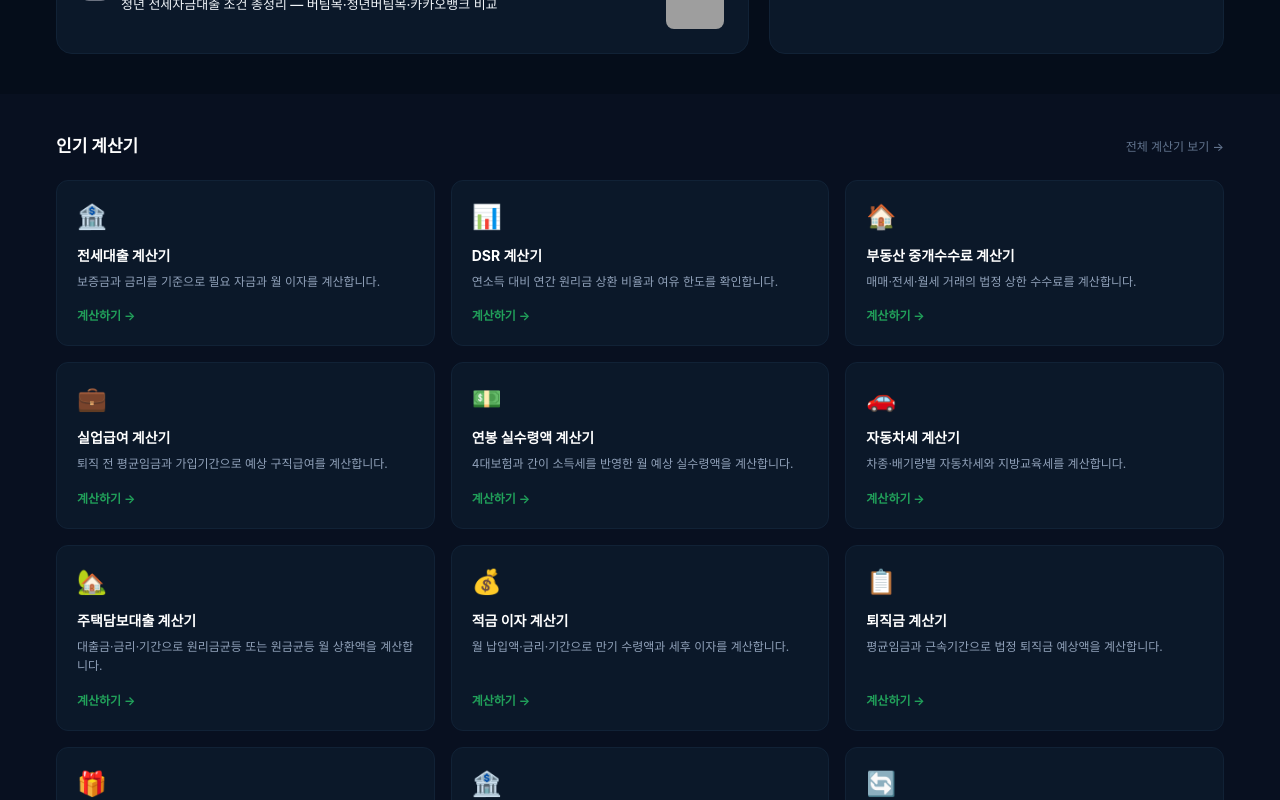
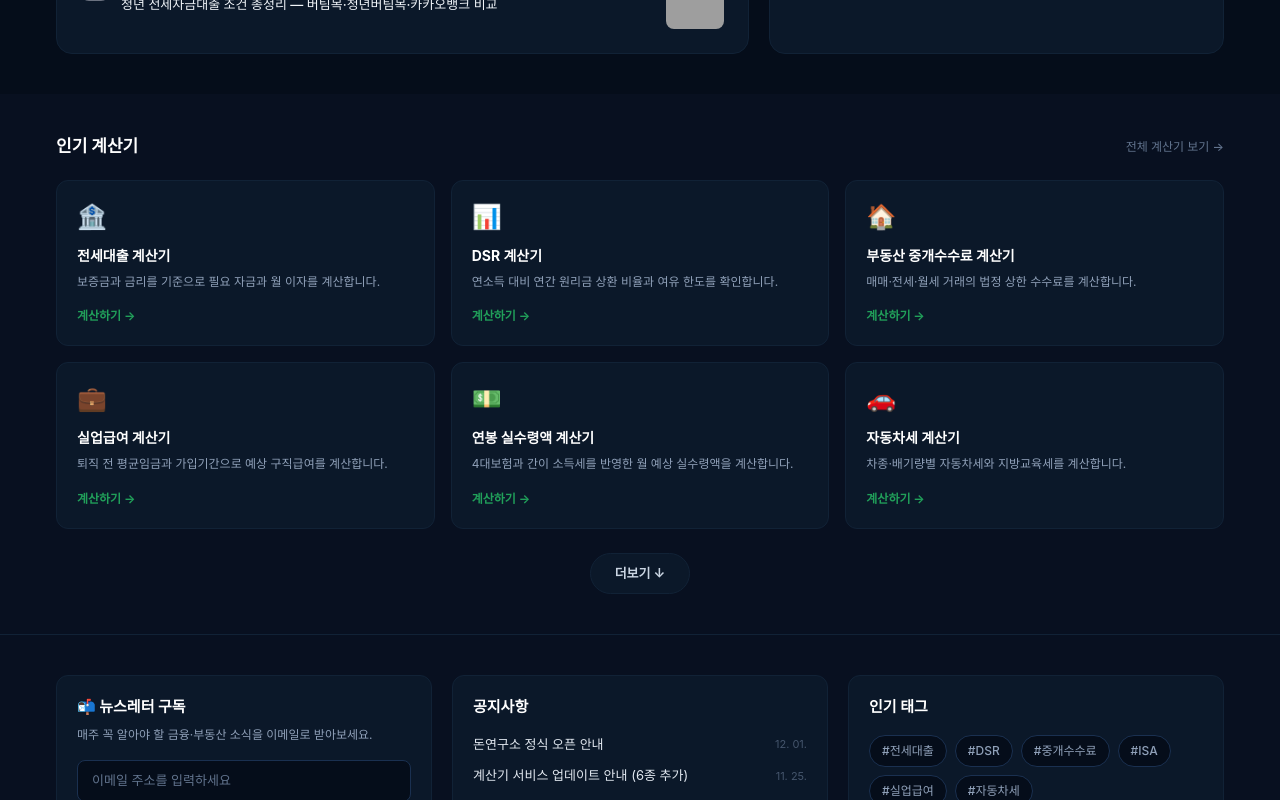
Before and after one commit to dev-jcompany/moneypick, a Next.js app: page / in a window 1280 px wide. Shown: the part 1340-2140 px from the top of the page. Built offline with nearby package versions, Linux system fonts and the light colour scheme; no server answers; the database is empty; grey boxes are pictures that could not be loaded; a web font is replaced by a local one.

Commit message:
feat: collapse homepage calculators to two rows

```diff
--- a/components/CalculatorCards.tsx
+++ b/components/CalculatorCards.tsx
@@ -1,7 +1,19 @@
+'use client';
+
 import Link from 'next/link';
+import { useState } from 'react';
 import { calculators } from '@/src/data/calculators';
 
 export default function CalculatorCards() {
+  const [expanded, setExpanded] = useState(false);
+
+  function collapsedVisibility(index: number) {
+    if (index < 2) return 'flex';
+    if (index < 4) return 'hidden sm:flex';
+    if (index < 6) return 'hidden md:flex';
+    return 'hidden';
+  }
+
   return (
     <section className="py-10 bg-white dark:bg-navy-850">
       <div className="max-w-[1200px] mx-auto px-4">
@@ -15,11 +27,11 @@ export default function CalculatorCards() {
           </Link>
         </div>
         <div className="grid grid-cols-1 sm:grid-cols-2 md:grid-cols-3 gap-4">
-          {calculators.map((calc) => (
+          {calculators.map((calc, index) => (
             <Link
               key={calc.id}
               href={`/calculators/${calc.slug}`}
-              className="bg-[#F6F8FA] dark:bg-navy-800 rounded-xl border border-[#E8ECEF] dark:border-navy-700 p-5 hover:shadow-md hover:-translate-y-0.5 hover:border-[#21A05A] dark:hover:border-[#21A05A] transition-all group flex flex-col"
+              className={`bg-[#F6F8FA] dark:bg-navy-800 rounded-xl border border-[#E8ECEF] dark:border-navy-700 p-5 hover:shadow-md hover:-translate-y-0.5 hover:border-[#21A05A] dark:hover:border-[#21A05A] transition-all group flex-col ${expanded ? 'flex' : collapsedVisibility(index)}`}
             >
               <span className="text-2xl mb-3" aria-hidden="true">{calc.icon}</span>
               <h3 className="font-bold text-[#1A1D1F] dark:text-white text-[14px] mb-1.5">
@@ -34,6 +46,18 @@ export default function CalculatorCards() {
             </Link>
           ))}
         </div>
+        {calculators.length > 6 && (
+          <div className="mt-6 flex justify-center">
+            <button
+              type="button"
+              onClick={() => setExpanded((current) => !current)}
+              aria-expanded={expanded}
+              className="rounded-full border border-[#D8E0DC] bg-white px-6 py-2.5 text-[13px] font-bold text-[#4D5852] transition hover:border-[#21A05A] hover:text-[#17794A] dark:border-navy-700 dark:bg-navy-800 dark:text-slate-300"
+            >
+              {expanded ? '접기 ↑' : '더보기 ↓'}
+            </button>
+          </div>
+        )}
       </div>
     </section>
   );
```
